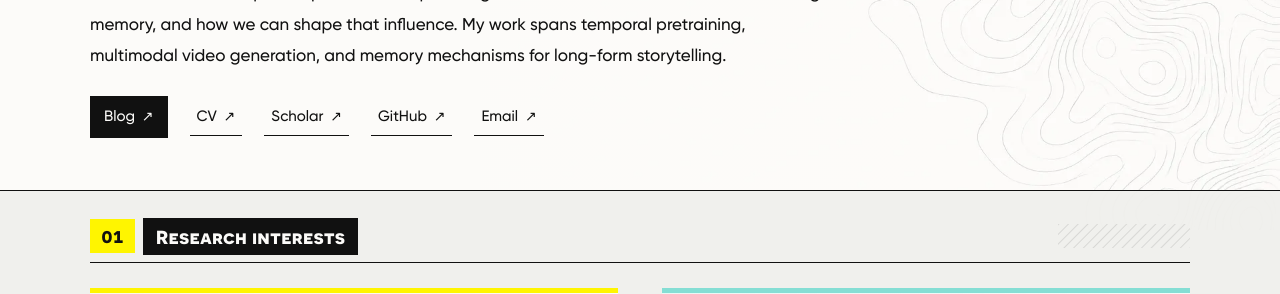
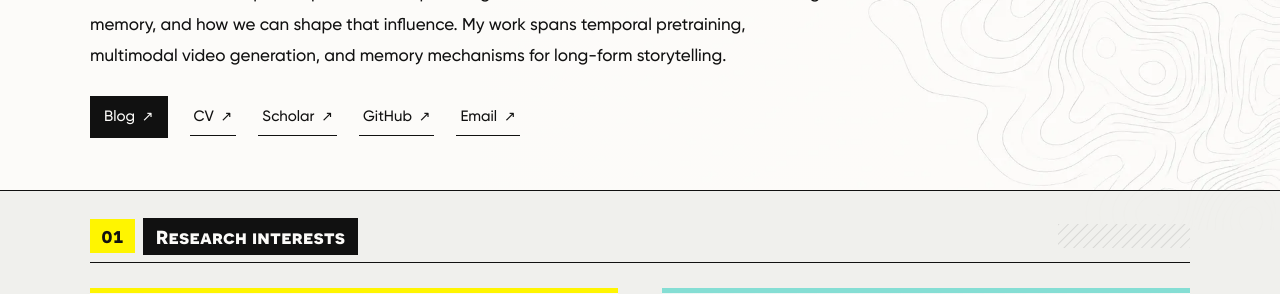
Before and after one commit to jayjunjieqiu/jayjunjieqiu.github.io, a Jekyll site: the page built from index.html, in a window 1280 px wide. Shown: the part 368-662 px from the top of the page. Built offline with Jekyll 4.4.1, drawn with Linux system fonts in a browser that asks for light colours.

Commit message:
Tighten profile link underline spacing

```diff
--- a/assets/css/endfield.css
+++ b/assets/css/endfield.css
@@ -26,7 +26,7 @@ nav a[aria-current]::after{display:none}
 .portrait img{border-radius:0;width:200px}
 .portrait::after{content:'';position:absolute;right:-15px;top:0;width:9px;height:160px;background:url('../endfield/official-color-bar.png') top/100% 100% no-repeat}
 .profile-links{font-size:15px;gap:9px 22px;margin-top:25px}
-.profile-links>a,.profile-links>.cv-trigger{padding:6px 7px;border:0;border-bottom:1px solid #111;transition:background .15s}
+.profile-links>a,.profile-links>.cv-trigger{padding:6px 4px;border:0;border-bottom:1px solid #111;transition:background .15s}
 .profile-links>.cv-trigger{font:inherit;color:inherit;background:transparent;cursor:pointer;line-height:inherit;border-radius:0}
 .profile-links>.cv-trigger:hover{background:var(--yellow)}
 .profile-links .primary-link{padding:7px 13px;background:var(--ink);color:var(--paper);border:1px solid #111}
```
